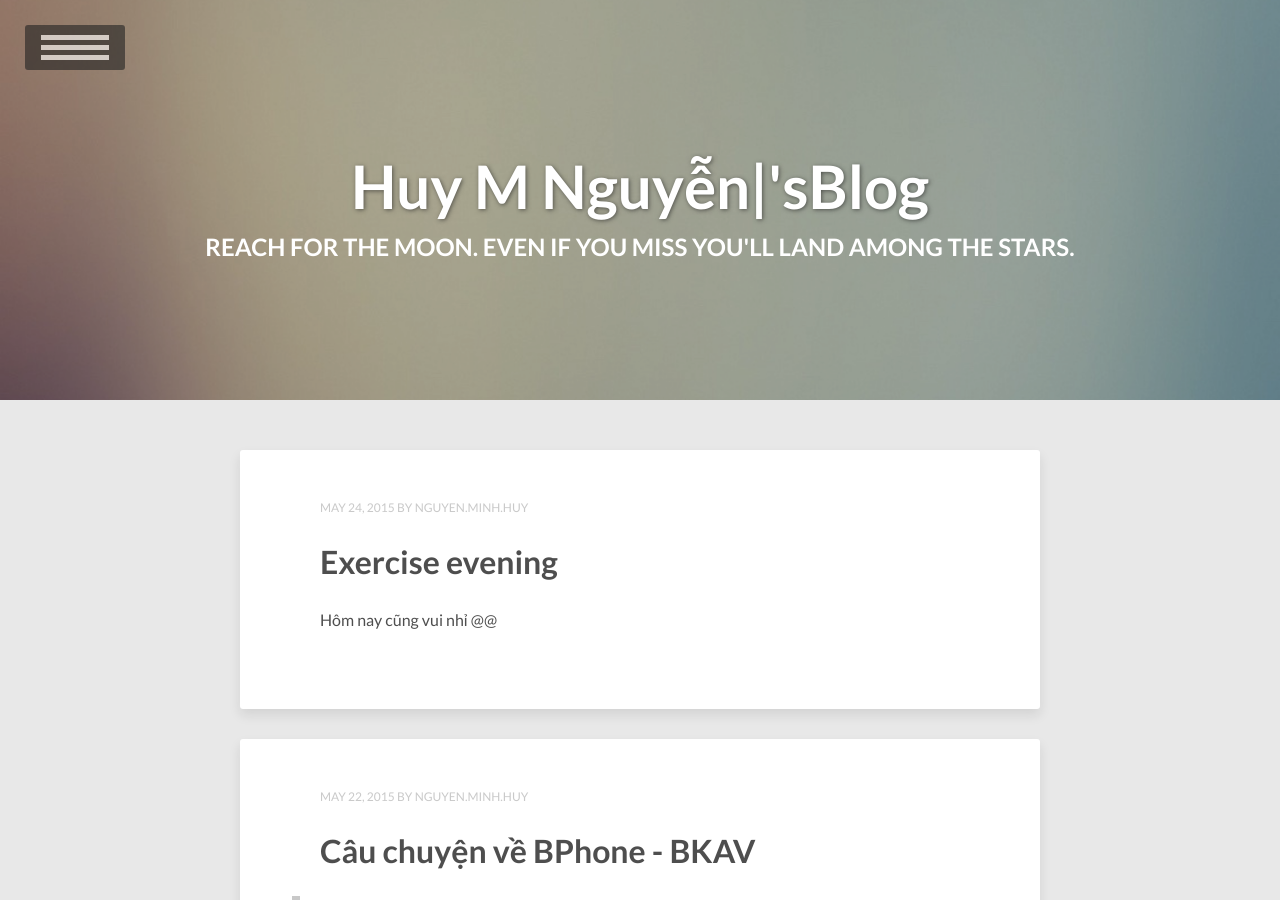
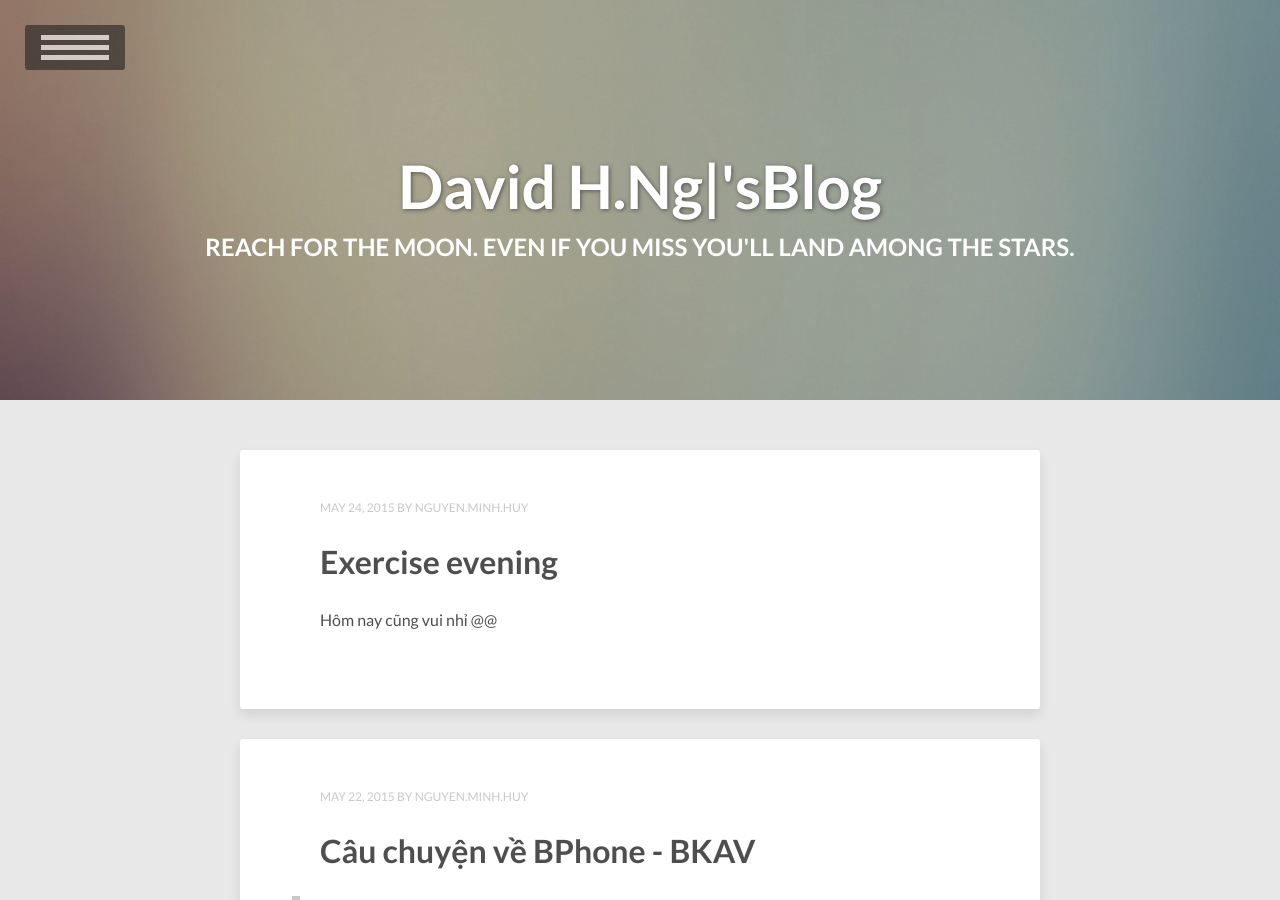
Before and after one commit to vareisen/vareisen.github.io, a Jekyll site: the page built from index.html, in a window 1280 px wide and 900 px high. Built offline with Jekyll 4.4.1, drawn with Linux system fonts in a browser that asks for light colours; the list of posts is cut into pages by our own code.

Commit message:
Update _config.yml

```diff
--- a/_config.yml
+++ b/_config.yml
@@ -1,4 +1,4 @@
-title:            Huy M Nguyễn|'sBlog
+title:            David H.Ng|'sBlog
 description:      hello
 disqus_shortname:
 reading_time:     false
```
